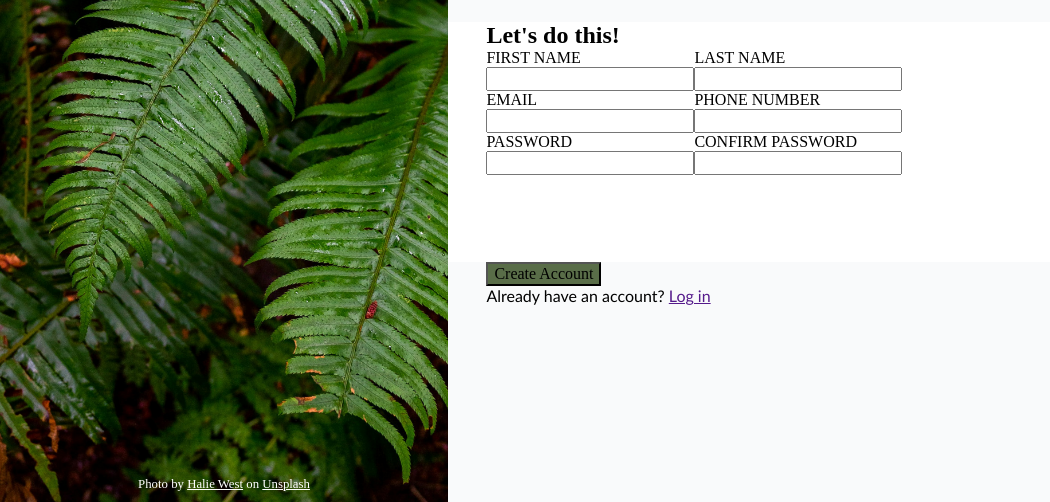
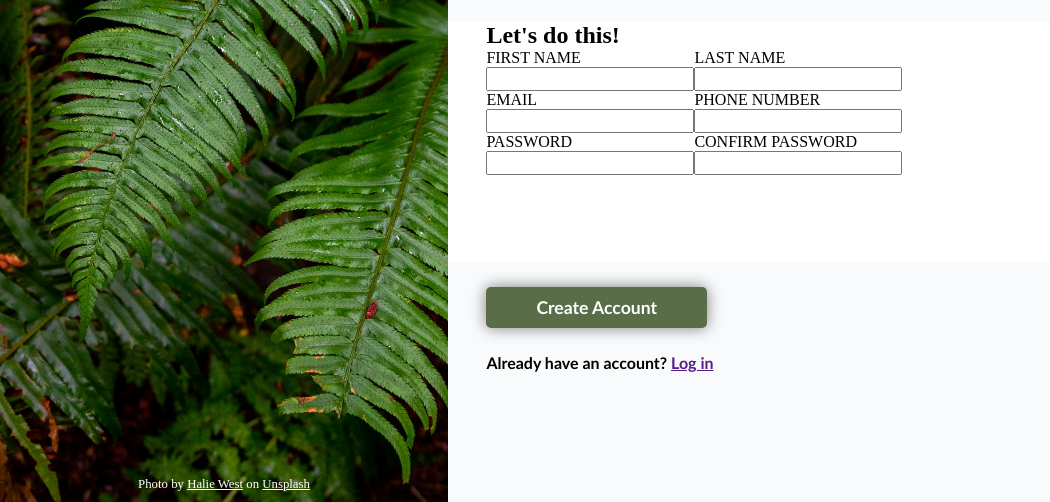
Before and after one commit to THRILLH/odin-sign-up-form, a plain HTML site: page index.html in a window 1280 px wide. Shown: the part 298-800 px from the top of the page, without its empty margins (0-1050 px from the left). Drawn offline with Linux system fonts and the light colour scheme.

Commit message:
Style submit button with margin padding and shadow

```diff
--- a/style.css
+++ b/style.css
@@ -122,13 +122,13 @@ body {
     flex-direction: column;
 }
 
-p {
+p, button {
     font-family: 'Gill Sans', 'Gill Sans MT', Calibri, 'Trebuchet MS', sans-serif;
+    font-weight: 900;
 }
 
 .right-top p {
     font-size: 1.5rem;
-    font-weight: 900;
     width: 40vw;
 }
 
@@ -142,4 +142,12 @@ margin-top: 15vh;
 
 button {
     background-color: #596D48;
+    color: white;
+    border: none;
+    border-radius: 5px;
+    padding: 10px 50px;
+    margin: 25px 0;
+    font-size: 1.1rem;
+    box-shadow: 0px 0px 15px 0px rgba(0,0,0,0.5);
+
 }
```
